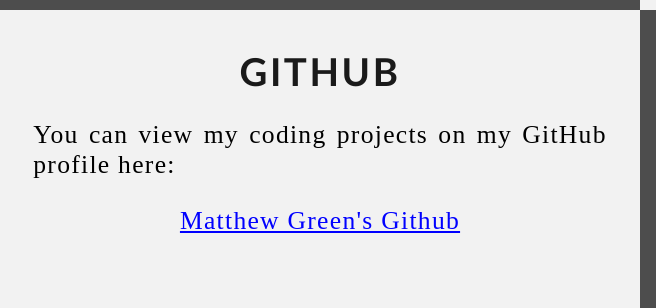
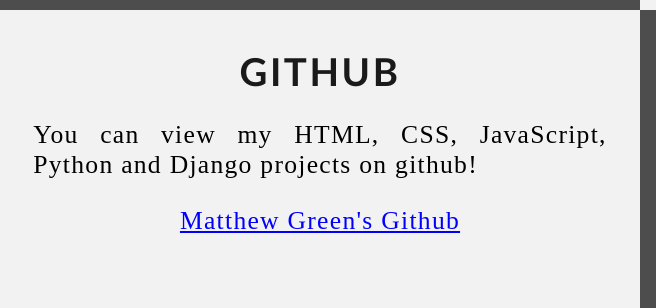
Before and after one commit to mrg3442/Portfolio_Website, a plain HTML site: page index.html in a window 1280 px wide. Shown: the part 1843-2151 px from the top of the page, 0-656 px from the left. Drawn offline with Linux system fonts and the light colour scheme.

Commit message:
Update index.html

```diff
--- a/index.html
+++ b/index.html
@@ -129,7 +129,7 @@
             <!-- Left column -->
             <div class="Column_1">
                 <h1>GitHub</h1>
-                <p>You can view my coding projects on my GitHub profile here:
+                <p>You can view my HTML, CSS, JavaScript, Python and Django projects on github!
                     <br>
                     <p class="center"><a href="https://github.com/mrg3442" target="_blank">Matthew Green's Github</a></p>
                 </p>
```
